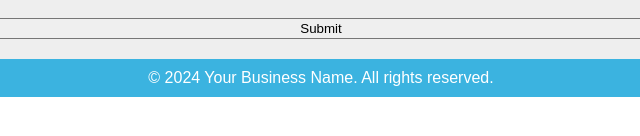
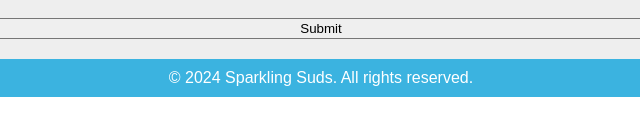
Before and after one commit to Romeo110/cs20assign2, a plain HTML site: page contact.html in a window 1280 px wide. Shown: the part 576-712 px from the top of the page, 319-959 px from the left. Drawn offline with Linux system fonts and the light colour scheme.

Commit message:
Update contact.html

```diff
--- a/contact.html
+++ b/contact.html
@@ -45,7 +45,7 @@
 
     <!-- Footer -->
     <footer>
-        <p>&copy; 2024 Your Business Name. All rights reserved.</p>
+        <p>&copy; 2024 Sparkling Suds. All rights reserved.</p>
     </footer>
 
 </body>
```
